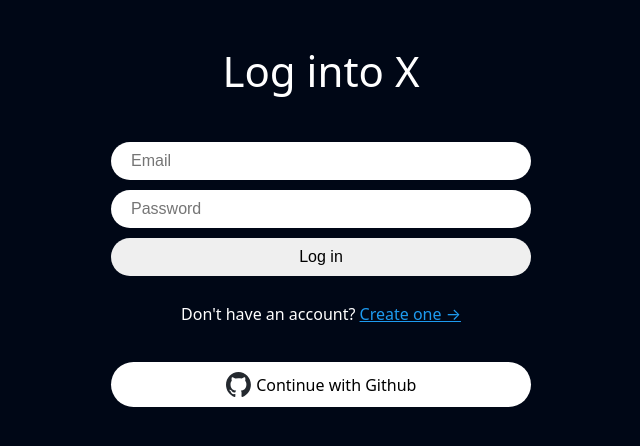
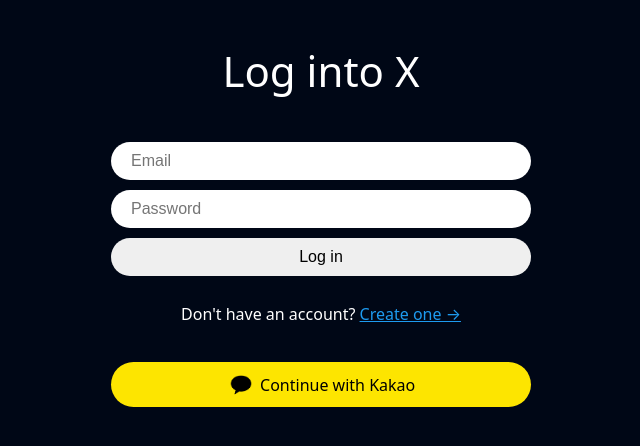
Before and after one commit to leesulgi66/React_Spring_Project, a React (Vite) app in the folder twFR/nwitter-reloaded/: page /login in a window 1280 px wide. Shown: the top 446 px of the page, without its empty margins (319-959 px from the left). Built offline with nearby package versions, Linux system fonts and the light colour scheme; no server answers.

Commit message:
github login button -> kakao button

```diff
--- a/twFR/nwitter-reloaded/src/components/github-btn.tsx
+++ b/twFR/nwitter-reloaded/src/components/kakao-btn.tsx
@@ -3,7 +3,7 @@
 
 const Button = styled.span`
     margin-top: 40px;
-    background-color: white;
+    background-color: #fde500;
     font-weight: 500;
     width: 100%;
     color: black;
@@ -21,11 +21,11 @@
     height: 25px;
 `;
 
-export default function GithubButton() {
+export default function KakaoButton() {
     const navigate = useNavigate();
     const onClick = async () => {
         try {
-            console.log(11);
+
             navigate("/");
         } catch (error) {
             console.log(error);
@@ -33,8 +33,8 @@
     };
     return (
         <Button onClick={onClick}>
-            <Logo src="/github-logo.svg" />
-            Continue with Github
+            <Logo src="/social-img-kakao.png" />
+            Continue with Kakao
         </Button>
     );
 }
--- a/twFR/nwitter-reloaded/src/routes/create-account.tsx
+++ b/twFR/nwitter-reloaded/src/routes/create-account.tsx
@@ -1,7 +1,7 @@
 import { useState } from "react";
 import styled from "styled-components"
 import { Link, useNavigate } from "react-router-dom";
-import GithubButton from "../components/github-btn";
+import GithubButton from "../components/kakao-btn";
 import axios, { AxiosError } from "axios";
 import { useSelector } from "react-redux";
 
--- a/twFR/nwitter-reloaded/src/routes/login.tsx
+++ b/twFR/nwitter-reloaded/src/routes/login.tsx
@@ -1,10 +1,10 @@
 import { useEffect, useState } from "react";
 import styled from "styled-components"
 import { Link, useNavigate } from "react-router-dom";
-import GithubButton from "../components/github-btn";
 import axios, { AxiosError } from "axios";
 import { useDispatch, useSelector } from "react-redux";
 import CsrfToken from "../components/csrfTokenGet";
+import KakaoButton from "../components/kakao-btn";
 
 const Wrapper = styled.div`
     height: 100%;
@@ -154,7 +154,7 @@
             <Switcher>
                     Don't have an account? <Link to="/create-account">Create one &rarr;</Link>
             </Switcher>
-            <GithubButton />
+            <KakaoButton />
         </Wrapper>
     )
 }
```
Also changed, not shown: twFR/nwitter-reloaded/public/social-img-kakao.png (added).
